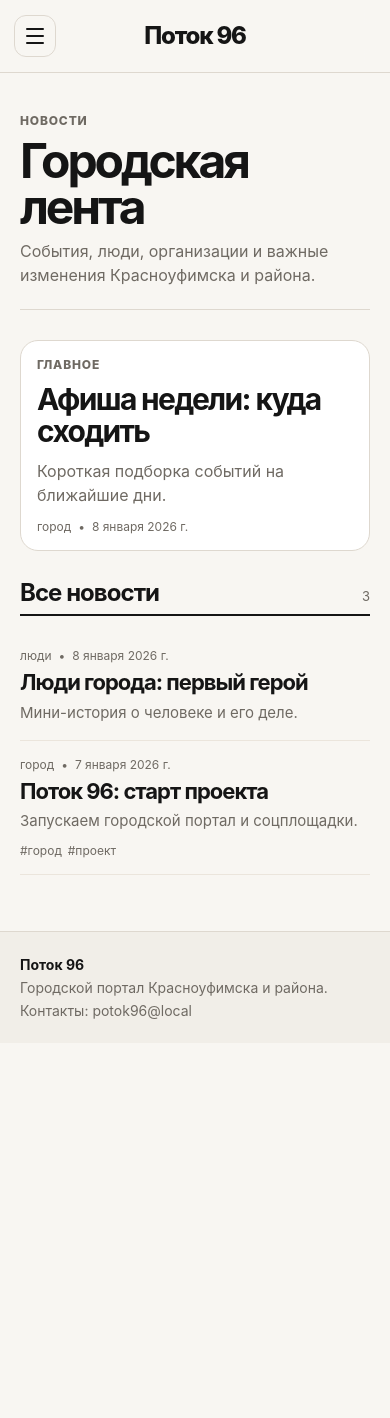
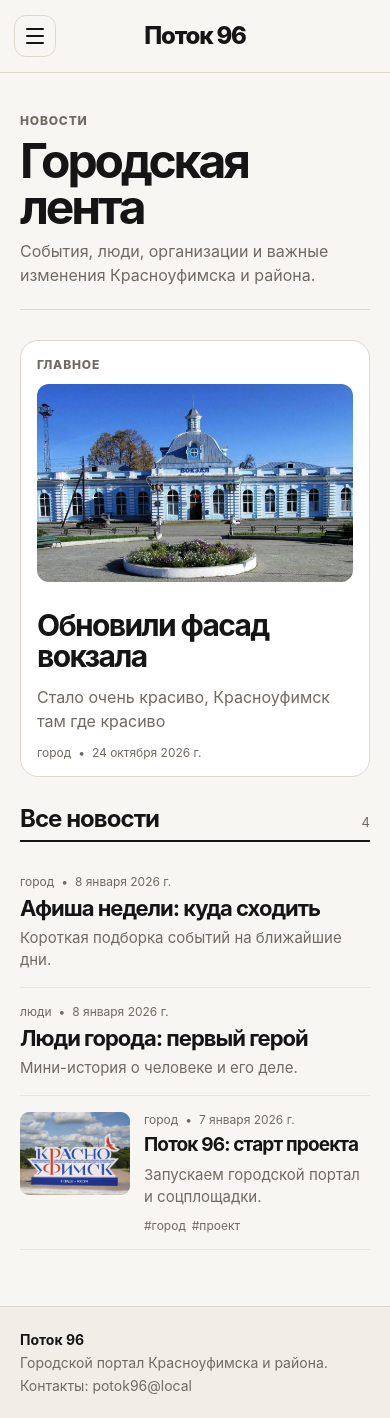
Before and after one commit to sapphire09z/potok96, a Next.js app: page /news in a window 390 px wide. Before the commit the page ends 1043 px from the top, so only its background shows below. Built offline with nearby package versions, Linux system fonts and the light colour scheme.

Commit message:
feat: add news cover images

```diff
--- a/content/news/2026-01-07-potok-start.md
+++ b/content/news/2026-01-07-potok-start.md
@@ -8,7 +8,7 @@ category: "город"
 author: "Редакция Поток 96"
 org: "potok96"
 tags: ["город", "проект"]
-cover: ""
+cover: "/media/news/stela.jpeg"
 ---
 
 Это первая новость Поток 96. Дальше здесь будет реальный текст.
--- /dev/null
+++ b/content/news/2026-10-20-vokzal-new.md
@@ -0,0 +1,20 @@
+---
+slug: potok-start
+title: "Обновили фасад вокзала"
+date: "2026-10-24"
+summary: "Стало очень красиво, Красноуфимск там где красиво"
+status: "published"
+category: "город"
+author: "Редакция Поток 96"
+org: "potok96"
+tags: ["город", "проект"]
+cover: "/media/news/vokzal.jpg"
+---
+
+Это первая новость Поток 96. Дальше здесь будет реальный текст.
+## Подзаголовок
+
+- пункт 1
+- пункт 2
+
+Ссылка: [пример](https://example.com)
--- a/src/app/news/news.module.css
+++ b/src/app/news/news.module.css
@@ -269,3 +269,65 @@
         font-size: 22px;
     }
 }
+
+/* Крупная фотография главной новости */
+.featuredImage {
+    position: relative;
+    width: 100%;
+    aspect-ratio: 16 / 9;
+    max-height: 420px;
+    overflow: hidden;
+    border-radius: 16px;
+    background: #eae6e0;
+    margin-bottom: 20px;
+}
+
+/* Фотография внутри новостной ленты */
+.newsItemWithImage {
+    display: grid;
+    grid-template-columns: 160px minmax(0, 1fr);
+    gap: 20px;
+    align-items: start;
+}
+
+.newsThumbnail {
+    position: relative;
+    width: 100%;
+    aspect-ratio: 4 / 3;
+    overflow: hidden;
+    border-radius: 12px;
+    background: #eae6e0;
+}
+
+.coverImage {
+    object-fit: cover;
+}
+
+.newsItemWithImage .newsText {
+    min-width: 0;
+}
+
+/* Мобильная версия */
+@media (max-width: 700px) {
+    .featuredImage {
+        max-height: none;
+        aspect-ratio: 16 / 10;
+        border-radius: 12px;
+        margin-bottom: 16px;
+    }
+
+    .newsItemWithImage {
+        grid-template-columns: 110px minmax(0, 1fr);
+        gap: 14px;
+    }
+
+    .newsThumbnail {
+        border-radius: 9px;
+    }
+
+    .newsItemWithImage h3 {
+        font-size: 19px;
+        line-height: 1.2;
+        overflow-wrap: anywhere;
+    }
+}
--- a/src/app/news/page.js
+++ b/src/app/news/page.js
@@ -1,7 +1,7 @@
 import Link from "next/link";
 import { formatDate } from "@/lib/date";
 import EmptyState from "@/components/EmptyState";
-
+import Image from "next/image";
 import { getAllNews } from "@/lib/news";
 
 import styles from "./news.module.css";
@@ -33,8 +33,23 @@ export default async function NewsPage() {
                 <section className={styles.featured}>
                     <div className={styles.sectionLabel}>Главное</div>
 
+
                     <Link href={`/news/${mainPost.slug}`} className={styles.featuredLink}>
+                        {mainPost.cover && (
+                            <div className={styles.featuredImage}>
+                                <Image
+                                    src={mainPost.cover}
+                                    alt={mainPost.title}
+                                    fill
+                                    priority
+                                    sizes="(max-width: 700px) 100vw, 900px"
+                                    className={styles.coverImage}
+                                />
+                            </div>
+                        )}
+
                         <h2>{mainPost.title}</h2>
+
 
                         {mainPost.summary && <p>{mainPost.summary}</p>}
 
@@ -64,8 +79,21 @@ export default async function NewsPage() {
                             <Link
                                 key={post.slug}
                                 href={`/news/${post.slug}`}
-                                className={styles.newsItem}
+                                className={`${styles.newsItem} ${post.cover ? styles.newsItemWithImage : ""}`}
                             >
+
+                                {post.cover && (
+                                    <div className={styles.newsThumbnail}>
+                                        <Image
+                                            src={post.cover}
+                                            alt={post.title}
+                                            fill
+                                            sizes="(max-width: 700px) 110px, 160px"
+                                            className={styles.coverImage}
+                                        />
+                                    </div>
+                                )}
+
                                 <div className={styles.newsText}>
                                     <div className={styles.newsMeta}>
                                         <span>{post.category}</span>
--- a/src/lib/date.js
+++ b/src/lib/date.js
@@ -40,5 +40,6 @@ export function formatDateTime(value) {
         year: "numeric",
         hour: "2-digit",
         minute: "2-digit",
+        timeZone: "Asia/Yekaterinburg",
     }).format(date);
 }
```
Also changed, not shown: public/media/news/stela.jpeg (added), public/media/news/vokzal.jpg (added).
